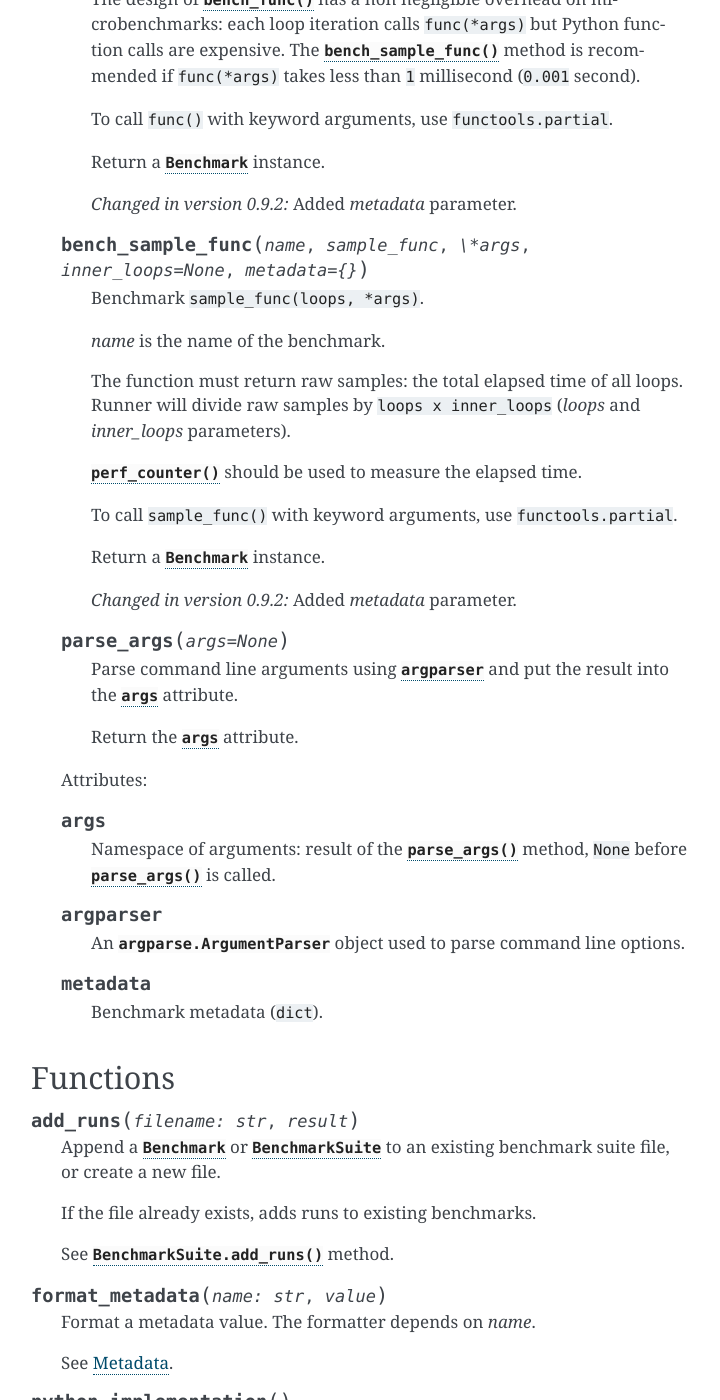
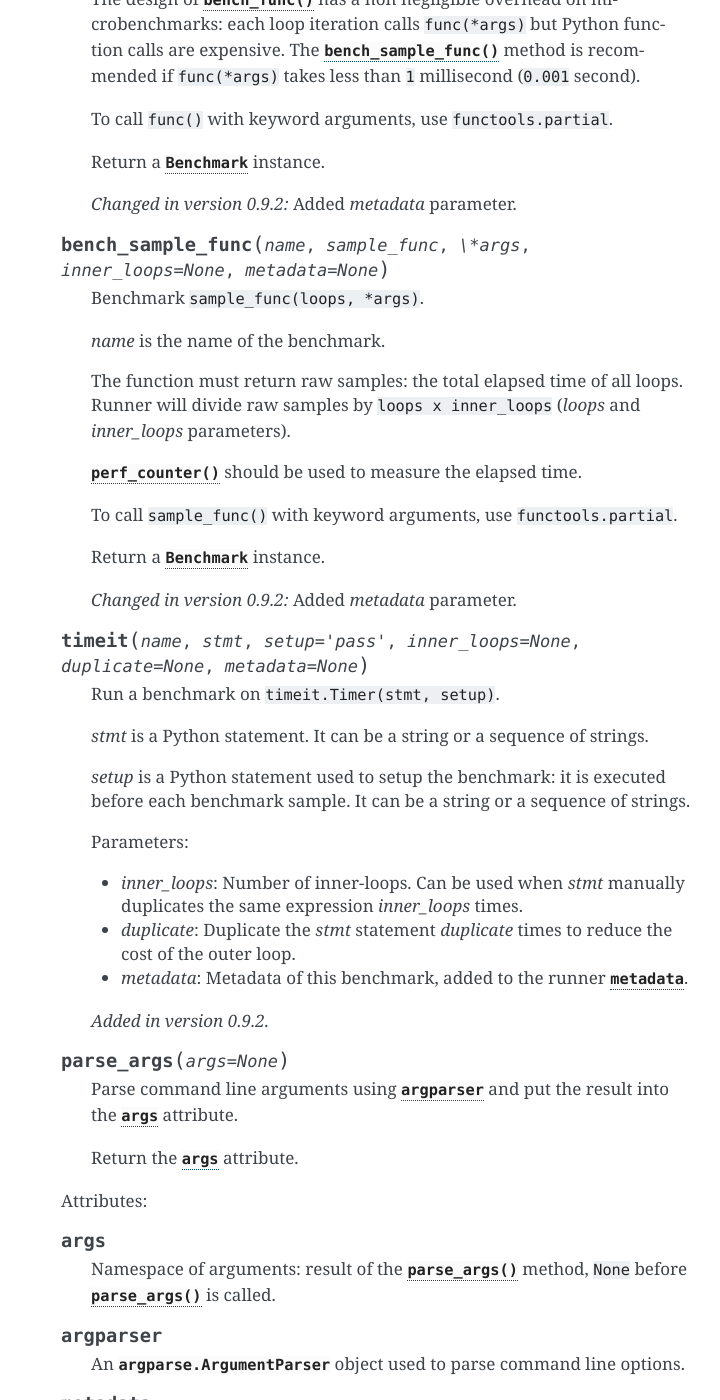
Before and after one commit to psf/pyperf, a Sphinx documentation site: the page built from doc/api.rst, in a window 1280 px wide and 1400 px high, scrolled down 8574 px. Shown: the whole window, without its empty margins (389-1109 px from the left). Built offline with Sphinx 7.4.7, drawn with Linux system fonts in a browser that asks for light colours; some of the changed text lies outside the part shown.

Commit message:
Add Runner.timeit()

```diff
--- a/doc/api.rst
+++ b/doc/api.rst
@@ -432,7 +432,7 @@ Runner
 
    Methods:
 
-   .. method:: bench_func(name, func, \*args, inner_loops=None, metadata={})
+   .. method:: bench_func(name, func, \*args, inner_loops=None, metadata=None)
 
       Benchmark the function ``func(*args)``.
 
@@ -454,7 +454,7 @@ Runner
       .. versionchanged:: 0.9.2
          Added *metadata* parameter.
 
-   .. method:: bench_sample_func(name, sample_func, \*args, inner_loops=None, metadata={})
+   .. method:: bench_sample_func(name, sample_func, \*args, inner_loops=None, metadata=None)
 
       Benchmark ``sample_func(loops, *args)``.
 
@@ -473,6 +473,28 @@ Runner
 
       .. versionchanged:: 0.9.2
          Added *metadata* parameter.
+
+   .. method:: timeit(name, stmt, setup="pass", inner_loops=None, duplicate=None, metadata=None)
+
+      Run a benchmark on ``timeit.Timer(stmt, setup)``.
+
+      *stmt* is a Python statement. It can be a string or a sequence of
+      strings.
+
+      *setup* is a Python statement used to setup the benchmark: it is executed
+      before each benchmark sample. It can be a string or a sequence of
+      strings.
+
+      Parameters:
+
+      * *inner_loops*: Number of inner-loops. Can be used when *stmt* manually
+        duplicates the same expression *inner_loops* times.
+      * *duplicate*: Duplicate the *stmt* statement *duplicate* times to reduce
+        the cost of the outer loop.
+      * *metadata*: Metadata of this benchmark, added to the runner
+        :attr:`metadata`.
+
+      .. versionadded:: 0.9.2
 
    .. method:: parse_args(args=None)
 
--- a/doc/changelog.rst
+++ b/doc/changelog.rst
@@ -4,6 +4,7 @@ Changelog
 Version 0.9.2
 -------------
 
+* Add :meth:`Runner.timeit` method.
 * Fix ``stats`` command: display again statistics on the whole benchmark suite.
 * Fix a ResourceWarning if interrupted:  Runner now kills the worker process
   when interrupted.
```
Also changed, not shown: 3 other files.
